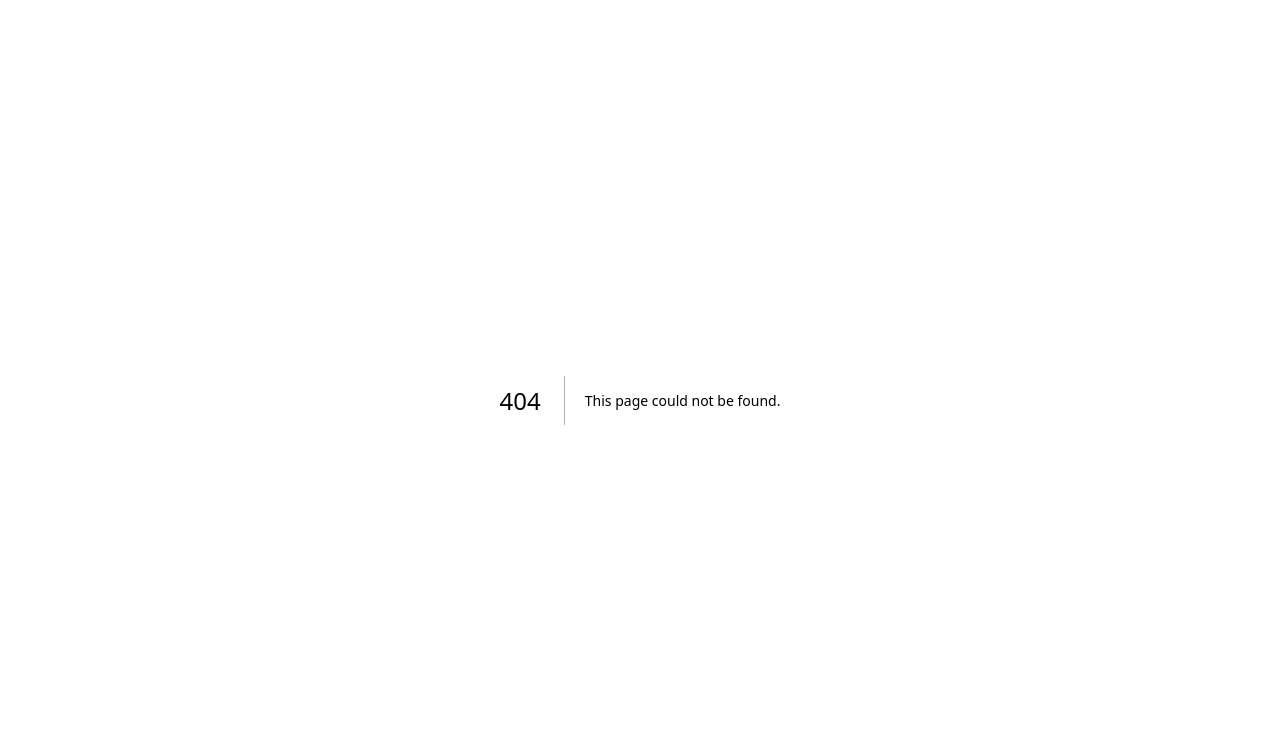
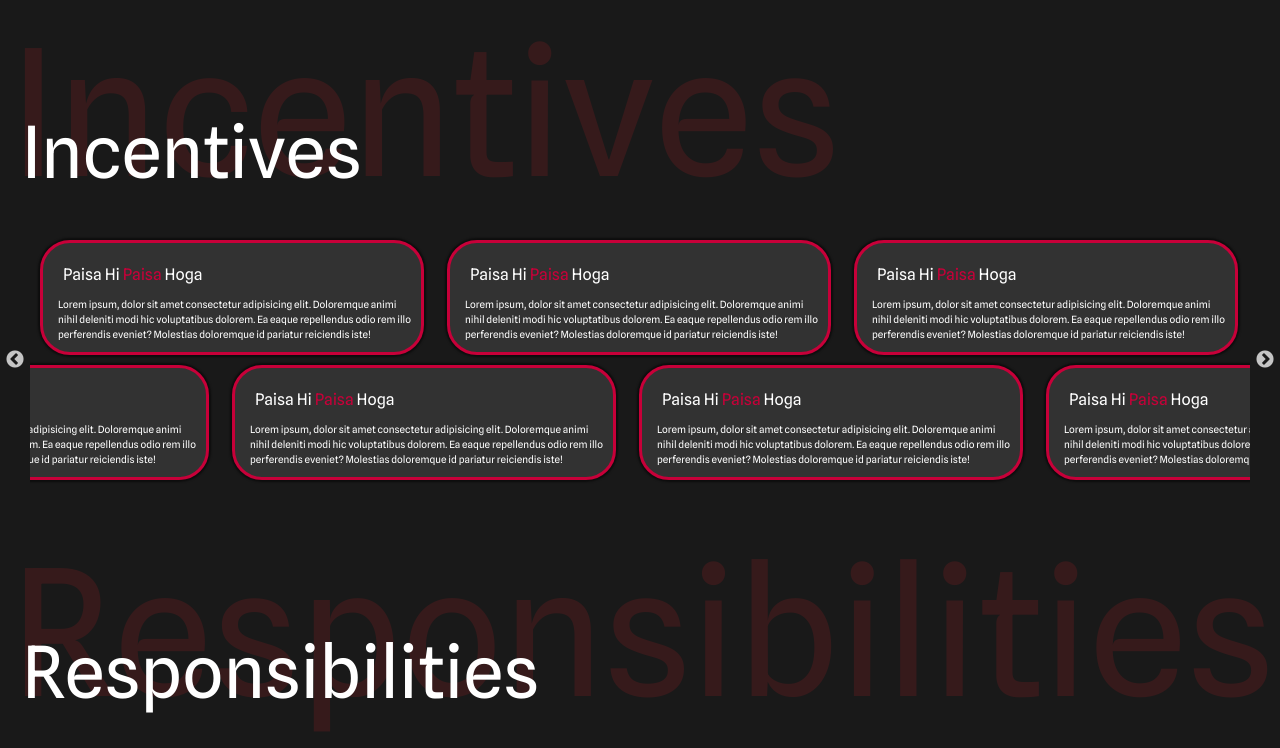
Before and after one commit to technex-iit-bhu/CA_Frontend, a Next.js app: page /incentivesPage in a window 1280 px wide. Before the commit this address had no page. Shown: the top 748 px of the page. Built offline with nearby package versions, Linux system fonts and the light colour scheme; a web font is replaced by a local one.

Commit message:
Added incentives page

```diff
--- /dev/null
+++ b/src/components/incentives.tsx
@@ -0,0 +1,23 @@
+import React from 'react';
+import IncentivesCarousel from './carousel';
+
+const Incentive = () => {
+  return (
+    <div>
+      <div className='relative mb-[20px] flex flex-col bg-background pl-[10px] pt-[200px]'>
+        <div className=' absolute bottom-3 flex flex-col -space-y-14 ef:-space-y-16 sm:text-left md:-space-y-32 '>
+          <span className='text-[62px] text-red opacity-20 ef:text-[80px] md:text-[9rem] lg:text-[11rem]'>
+            Incentives
+          </span>
+          <span className='text-white z-10 ml-1 select-none text-[25px] ef:text-4xl md:ml-2 md:text-7xl lg:ml-3'>
+            Incentives
+          </span>
+        </div>
+      </div>
+
+      <IncentivesCarousel></IncentivesCarousel>
+    </div>
+  );
+};
+
+export default Incentive;
--- /dev/null
+++ b/src/components/responsibilities.tsx
@@ -0,0 +1,23 @@
+import React from 'react';
+import ResponsibilityCarousel from './responsibility_carousel';
+
+const Responsibilities = () => {
+  return (
+    <div>
+      <div className='relative mb-[20px] flex flex-col bg-background pl-[10px] pt-[200px]'>
+        <div className=' absolute bottom-3 flex flex-col -space-y-14 ef:-space-y-16 sm:text-left md:-space-y-32 '>
+          <span className='text-[62px] text-red opacity-20 ef:text-[80px] md:text-[9rem] lg:text-[11rem]'>
+            Responsibilities
+          </span>
+          <span className='text-white z-10 ml-1 select-none text-[25px] ef:text-4xl md:ml-2 md:text-7xl lg:ml-3'>
+            Responsibilities
+          </span>
+        </div>
+      </div>
+
+      <ResponsibilityCarousel></ResponsibilityCarousel>
+    </div>
+  );
+};
+
+export default Responsibilities;
--- /dev/null
+++ b/src/pages/incentivesPage.tsx
@@ -0,0 +1,15 @@
+import Incentive from '@/components/incentives';
+import Responsibilities from '@/components/responsibilities';
+import React from 'react';
+
+const IncentivePage = () => {
+  return (
+    <div>
+      <Incentive></Incentive>
+
+      <Responsibilities></Responsibilities>
+    </div>
+  );
+};
+
+export default IncentivePage;
--- a/src/pages/index.tsx
+++ b/src/pages/index.tsx
@@ -8,18 +8,13 @@ import IncentivesCarousel from '@/components/carousel';
 import ResponsibilityCard_Symbol from '@/components/responsibility_card_symbol';
 import ResponsibilityCarousel from '@/components/responsibility_carousel';
 import ResponsibilityCard_Symbol_Bottom from '@/components/responsibility_card_Symbol_Bottom';
+import IncentivePage from './incentivesPage';
 
 export default function Home() {
   return (
     <main>
-      <div>
-        <LandingPage />
-        <DashboardPage />
-
-        <IncentivesCarousel />
-
-        <ResponsibilityCarousel></ResponsibilityCarousel>
-      </div>
+      <LandingPage />
+      <DashboardPage />
     </main>
   );
 }
```
Also changed, not shown: src/pages/dashboardPage.tsx (+4 -4 lines).
